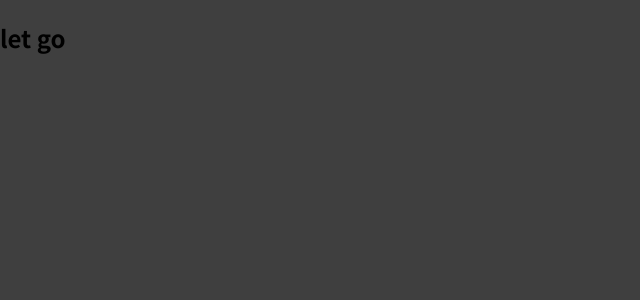
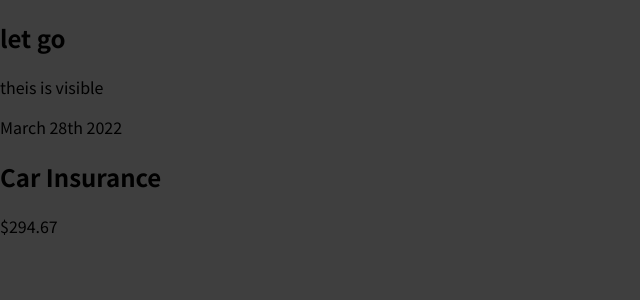
Before and after one commit to shreejanjoshi/my-expense, a React (Create React App) app: page / in a window 1280 px wide. Shown: the top 300 px of the page, without its empty margins (0-640 px from the left). Built offline with nearby package versions, Linux system fonts and the light colour scheme.

Commit message:
made componenet expenseItem

```diff
--- a/src/App.js
+++ b/src/App.js
@@ -1,8 +1,11 @@
+import ExpenseItem from "./components/ExpenseItem";
 
 function App() {
   return (
     <div>
-        <h2>let go</h2>
+      <h2>let go</h2>
+      <p>theis is visible</p>
+      <ExpenseItem />
     </div>
   );
 }
--- /dev/null
+++ b/src/components/ExpenseItem.js
@@ -0,0 +1,13 @@
+function ExpenseItem() {
+  return (
+    <div>
+        <div>March 28th 2022</div>
+        <div>
+            <h2>Car Insurance</h2>
+            <div>$294.67</div>
+        </div>
+    </div>
+  );
+}
+
+export default ExpenseItem;
--- a/src/index.css
+++ b/src/index.css
@@ -1,11 +1,11 @@
-@import url('https://fonts.googleapis.com/css2?family=Noto+Sans+JP:wght@400;700&display=swap');
+@import url("https://fonts.googleapis.com/css2?family=Noto+Sans+JP:wght@400;700&display=swap");
 
 * {
   box-sizing: border-box;
 }
 
 html {
-  font-family: 'Noto Sans JP', sans-serif;
+  font-family: "Noto Sans JP", sans-serif;
 }
 
 body {
```
Also changed, not shown: src/index.js (+5 -8 lines).
